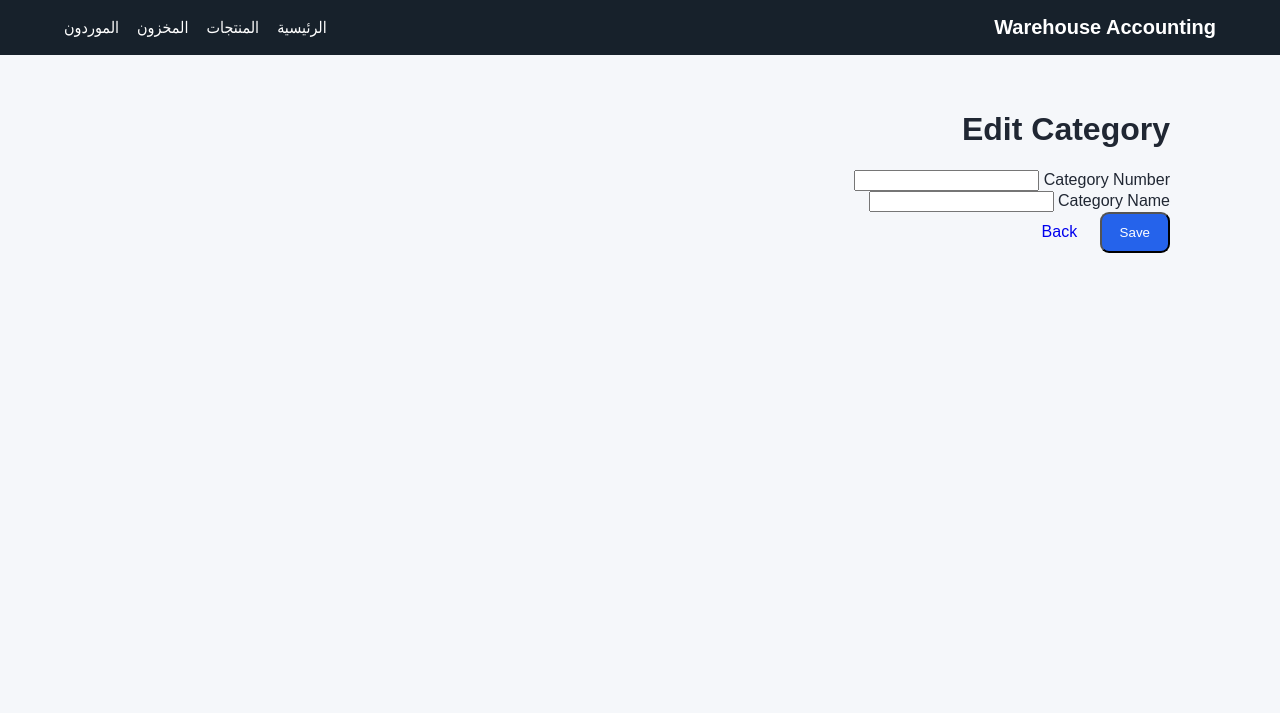
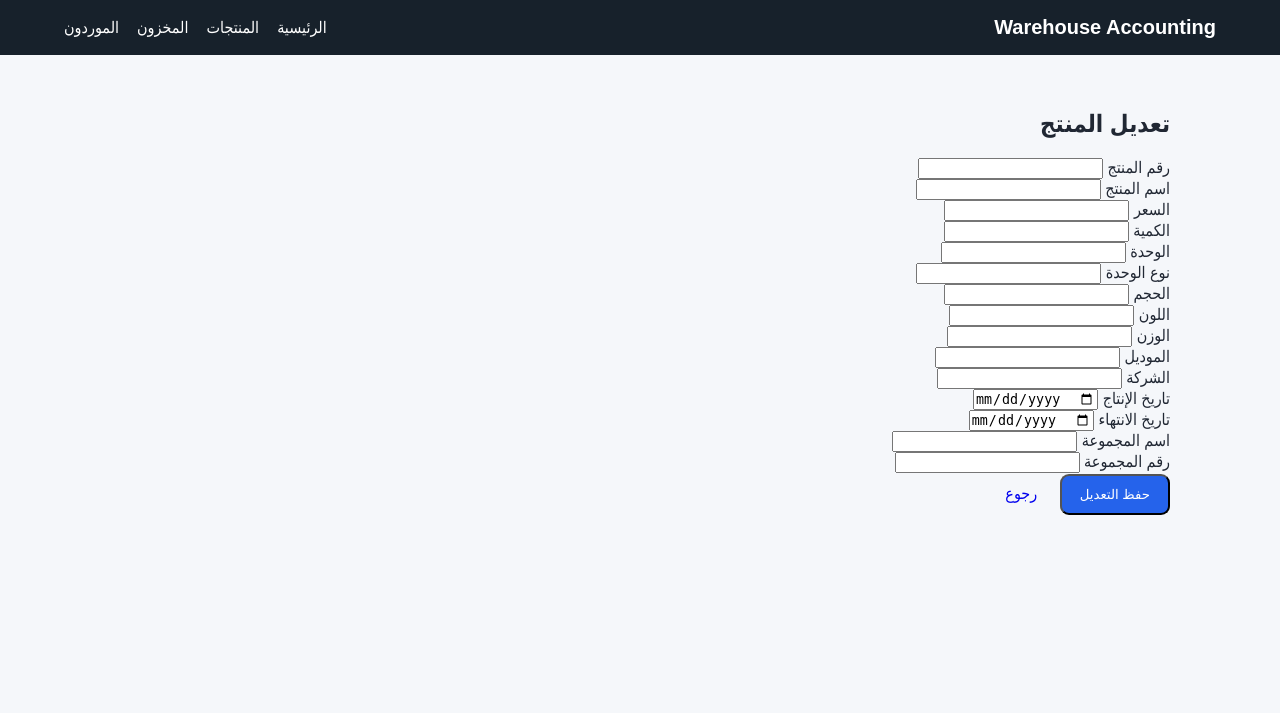
Before and after one commit to khayale/WarehouseAccounting, an ASP.NET Core app: template Views/Categories/Edit.cshtml in a window 1280 px wide. Shown: the top 713 px of the page. Run offline with ASP.NET Core 8, Linux system fonts and the light colour scheme; the template is opened without the code that fills it, so the values that code supplies are empty.

Commit message:
Add files via upload

```diff
--- a/Views/Categories/Edit.cshtml
+++ b/Views/Categories/Edit.cshtml
@@ -1,10 +1,11 @@
+
 @model WarehouseAccounting.Models.Category
 
 @{
-    ViewData["Title"] = "Edit Category";
+    ViewData["Title"] = "تعديل المنتج";
 }
 
-<h1>Edit Category</h1>
+<h2>تعديل المنتج</h2>
 
 <form asp-controller="Categories"
       asp-action="Edit"
@@ -12,44 +13,92 @@
 
     @Html.AntiForgeryToken()
 
-    <!-- الرقم القديم للسجل -->
     <input type="hidden" name="id" value="@Model.Id" />
 
-    <div asp-validation-summary="ModelOnly"
-         class="text-danger"></div>
+    <div asp-validation-summary="All" class="text-danger"></div>
 
     <div class="mb-3">
-        <label asp-for="Id" class="form-label">
-            Category Number
-        </label>
-
-        <input asp-for="Id"
-               class="form-control" />
-
-        <span asp-validation-for="Id"
-              class="text-danger"></span>
+        <label asp-for="Id">رقم المنتج</label>
+        <input asp-for="Id" class="form-control" />
+        <span asp-validation-for="Id" class="text-danger"></span>
     </div>
 
     <div class="mb-3">
-        <label asp-for="Name" class="form-label">
-            Category Name
-        </label>
-
-        <input asp-for="Name"
-               class="form-control" />
-
-        <span asp-validation-for="Name"
-              class="text-danger"></span>
+        <label asp-for="Name">اسم المنتج</label>
+        <input asp-for="Name" class="form-control" />
     </div>
 
-    <button type="submit"
-            class="btn btn-primary">
-        Save
+    <div class="mb-3">
+        <label asp-for="Price">السعر</label>
+        <input asp-for="Price" class="form-control" />
+    </div>
+
+    <div class="mb-3">
+        <label asp-for="Qntt">الكمية</label>
+        <input asp-for="Qntt" class="form-control" />
+    </div>
+
+    <div class="mb-3">
+        <label asp-for="Qnty">الوحدة</label>
+        <input asp-for="Qnty" class="form-control" />
+    </div>
+
+    <div class="mb-3">
+        <label asp-for="QntyType">نوع الوحدة</label>
+        <input asp-for="QntyType" class="form-control" />
+    </div>
+
+    <div class="mb-3">
+        <label asp-for="Size">الحجم</label>
+        <input asp-for="Size" class="form-control" />
+    </div>
+
+    <div class="mb-3">
+        <label asp-for="Color">اللون</label>
+        <input asp-for="Color" class="form-control" />
+    </div>
+
+    <div class="mb-3">
+        <label asp-for="Weight">الوزن</label>
+        <input asp-for="Weight" class="form-control" />
+    </div>
+
+    <div class="mb-3">
+        <label asp-for="Model">الموديل</label>
+        <input asp-for="Model" class="form-control" />
+    </div>
+
+    <div class="mb-3">
+        <label asp-for="Company">الشركة</label>
+        <input asp-for="Company" class="form-control" />
+    </div>
+
+    <div class="mb-3">
+        <label asp-for="ProductionDate">تاريخ الإنتاج</label>
+        <input asp-for="ProductionDate" type="date" class="form-control" />
+    </div>
+
+    <div class="mb-3">
+        <label asp-for="ExpiryDate">تاريخ الانتهاء</label>
+        <input asp-for="ExpiryDate" type="date" class="form-control" />
+    </div>
+
+    <div class="mb-3">
+        <label asp-for="GroupName">اسم المجموعة</label>
+        <input asp-for="GroupName" class="form-control" />
+    </div>
+
+    <div class="mb-3">
+        <label asp-for="GroupNum">رقم المجموعة</label>
+        <input asp-for="GroupNum" class="form-control" />
+    </div>
+
+    <button type="submit" class="btn btn-primary">
+        حفظ التعديل
     </button>
 
-    <a asp-controller="Categories"
-       asp-action="Index"
-       class="btn btn-secondary">
-        Back
+    <a asp-action="Index" class="btn btn-secondary">
+        رجوع
     </a>
+
 </form>
```
